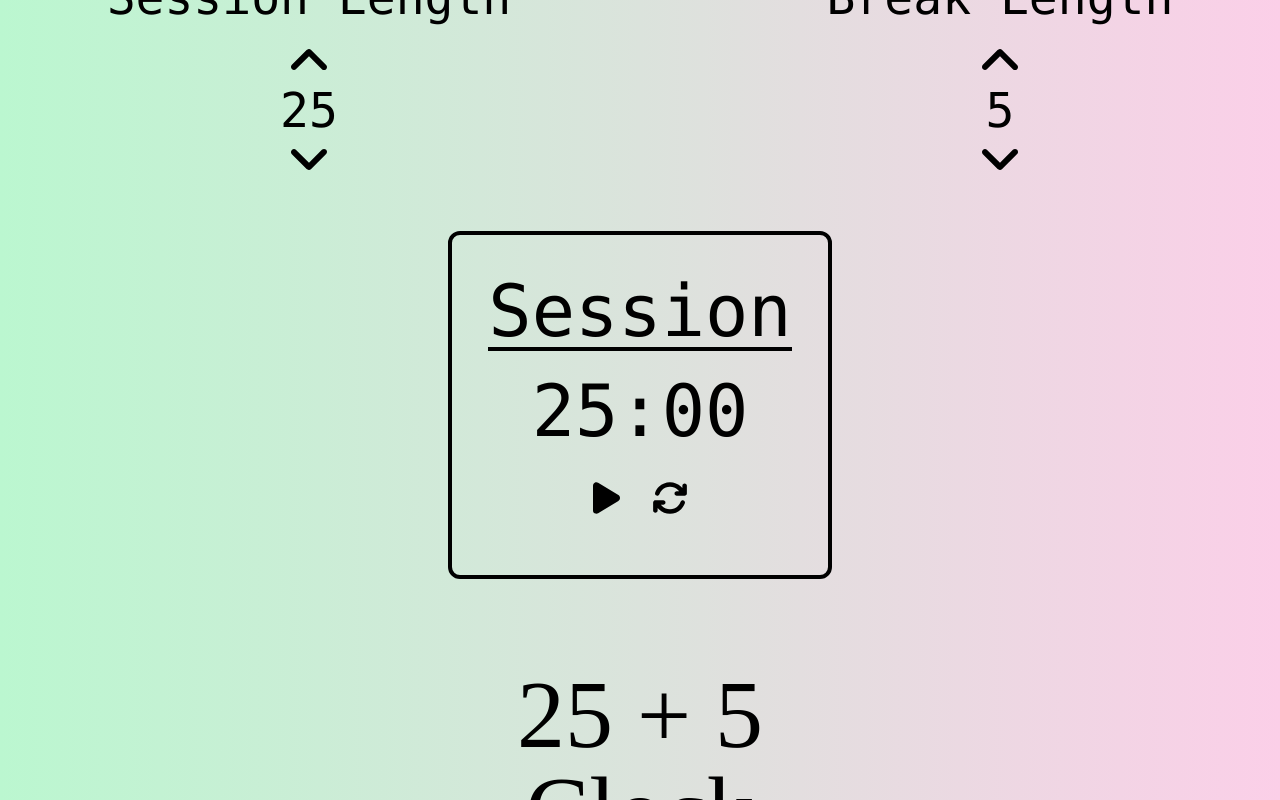
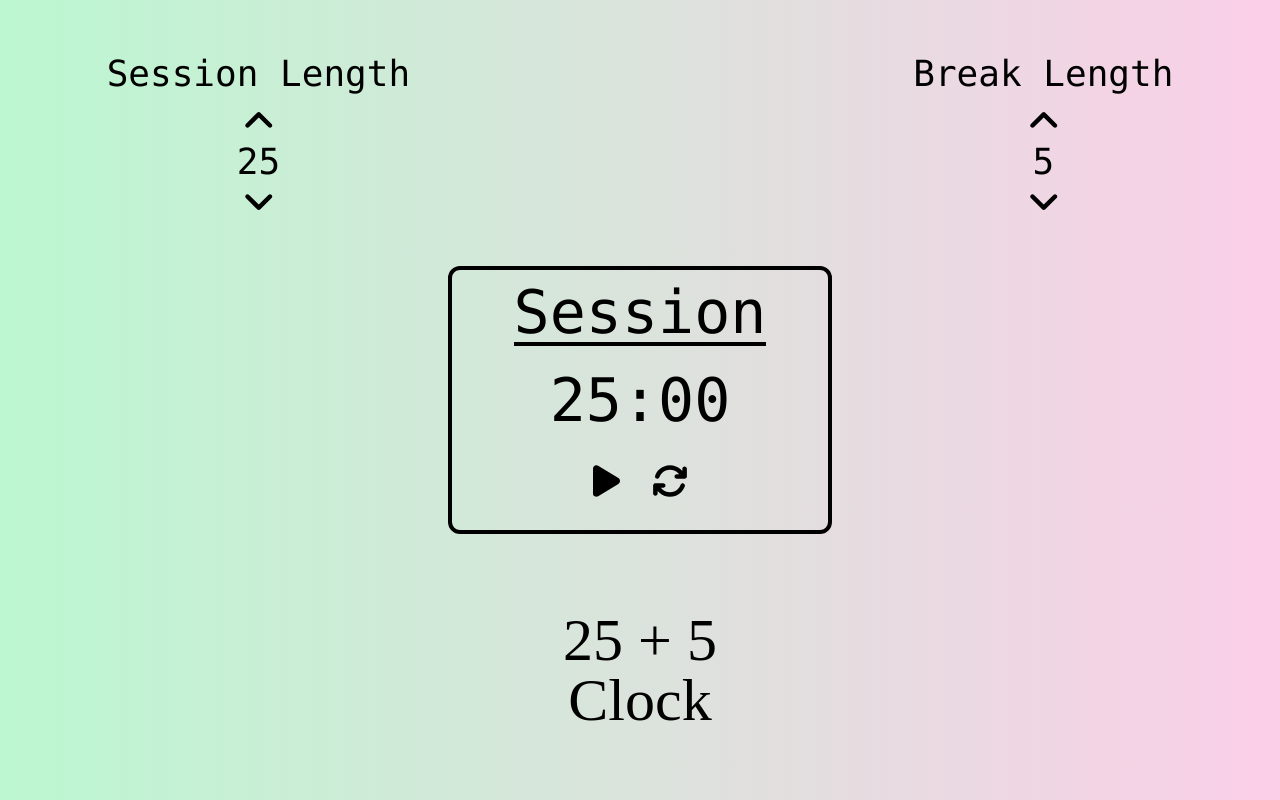
Before and after one commit to adamcodes2843/25--5-Clock, a React (Create React App) app: page / in a window 1280 px wide. Built offline with nearby package versions, Linux system fonts and the light colour scheme; a web font is replaced by a local one.

Commit message:
fix: Changed tailwind values to fit more screen sizes

```diff
--- a/src/App.js
+++ b/src/App.js
@@ -9,10 +9,10 @@ const pauseButton = <FontAwesomeIcon icon={faPause} />;
 const BreakSess = ({sessionLength, breakLength, incrementSession, incrementBreak, decrementSession, decrementBreak}) => {
 
   return (
-  <div className="bsLengthBox flex flex-row md:text-5xl text-4xl md:w-6/8 2xl:w-1/2 w-10/12 justify-between items-center text-center font-mono gap-10 mb-12">
+  <div className="bsLengthBox flex flex-row 2xl:text-5xl text-4xl md:w-6/8 2xl:w-1/2 w-10/12 justify-between items-center text-center font-mono">
     <div className="sessionBox">
       <h2 id="session-label" className="">Session Length</h2>
-      <div className="sessionControl mt-4">
+      <div className="sessionControl 2xl:mt-4 mt-2">
         <button id="session-increment" onClick={incrementSession}>
           <FontAwesomeIcon icon={faAngleUp} />
         </button>
@@ -24,7 +24,7 @@ const BreakSess = ({sessionLength, breakLength, incrementSession, incrementBreak
     </div>
     <div className="breakBox">
       <h2 id="break-label" className="">Break Length</h2>
-      <div className="breakControl mt-4">
+      <div className="breakControl 2xl:mt-4 mt-2">
         <button id="break-increment" onClick={incrementBreak}>
           <FontAwesomeIcon icon={faAngleUp} />
         </button>
@@ -41,10 +41,10 @@ const BreakSess = ({sessionLength, breakLength, incrementSession, incrementBreak
 const Timer = ({timeFormatter, playPause, sessBreakLabel, restartButton, changePP}) => {
 
   return (
-  <div className="timerBox flex flex-col text-6xl justify-between items-center font-mono md:text-7xl text-4xl md:border-4 border-black rounded-xl py-10 w-96 md:mb-10">
+  <div className="timerBox flex flex-col justify-between items-center font-mono 2xl:text-7xl lg:text-6xl text-5xl md:border-4 border-black rounded-xl 2xl:py-10 py-3 w-96">
     <h2 id="timer-label" className="border-b-4 border-black">{sessBreakLabel}</h2>
     <div id="time-left" className="mt-6" >{timeFormatter()}</div>
-    <div className="buttonsBox text-4xl md:mt-4">
+    <div className="buttonsBox md:text-4xl text-3xl md:mt-4">
       <button id="start_stop" className="p-4" onClick={changePP}>
         {playPause}
       </button>
@@ -153,12 +153,14 @@ function App() {
 
 
   return (
-    <div className="App bg-gradient-to-r from-green-200 to-pink-200 w-screen h-screen flex flex-col justify-center items-center overflow-hidden pt-8">
+    <div className="App bg-gradient-to-r from-green-200 to-pink-200 pt-8 w-screen h-screen overflow-hidden">
+      <div className="flex flex-col lg:justify-around justify-between items-center h-[90vh]">
       <BreakSess sessionLength={sessionLength} breakLength={breakLength} incrementSession={incrementSession} incrementBreak={incrementBreak} decrementSession={decrementSession} decrementBreak={decrementBreak} />
       <Timer playPause={playPause} sessBreakLabel={sessBreakLabel}  changePP={changePP} restartButton={restartButton} timeFormatter={timeFormatter} />
-      <h1 className="md:text-8xl text-6xl text-center font-display mt-12 md:font-medium font-semibold">25 + 5 <br /> Clock</h1>
+      <h1 className="2xl:text-7xl md:pt-8 md:text-6xl text-5xl text-center font-display md:font-medium">25 + 5 <br /> Clock</h1>
       <audio id="beep" preload="auto" src="https://raw.githubusercontent.com/freeCodeCamp/cdn/master/build/testable-projects-fcc/audio/BeepSound.wav" />
-    </div>
+        </div>
+      </div>
   );
 }
 
```
